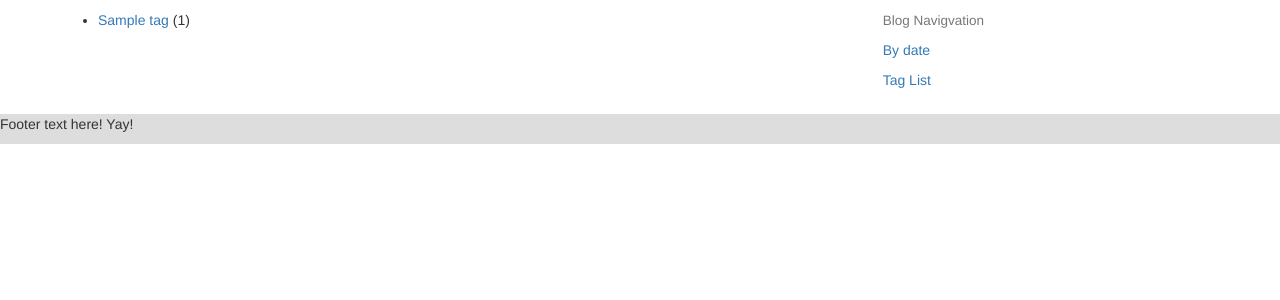
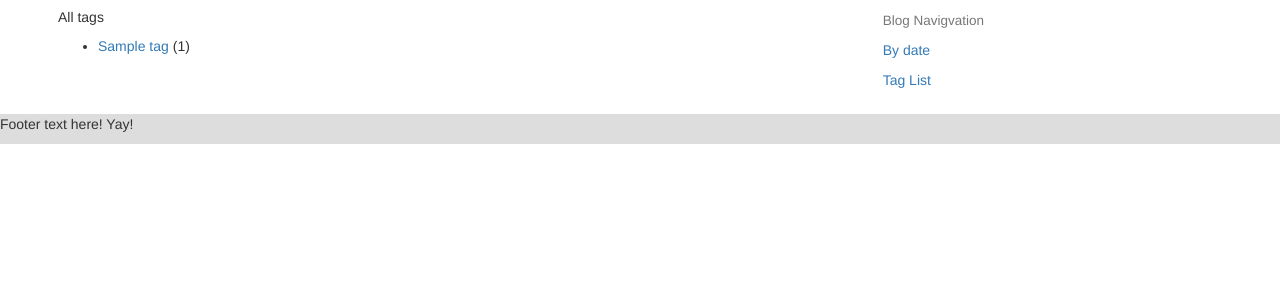
Before and after one commit to jm-welch/adhddos, a Django app: template www/templates/tag_list.html in a window 1280 px wide. Shown: the part 109-409 px from the top of the page. Run offline with Django 3.2, Linux system fonts and the light colour scheme; the template is opened without the code that fills it: most values are stand-ins (such as "Sample title", 1, 10 or a date in 2020); parts of the project's set-up code (start-up, migrations or seed data) failed here and were passed over; some libraries are stand-ins or nearby versions.

Commit message:
Added context to page

```diff
--- a/www/templates/tag_list.html
+++ b/www/templates/tag_list.html
@@ -5,6 +5,7 @@
 
 {% block content %}
   <p>
+    <h5>All tags</h5>
     <ul>
     {% for tag, count in tags %}
       <li><a href="{% url 'by_tags' tags=tag %}">{{tag}}</a> ({{ count }})</li>
```
